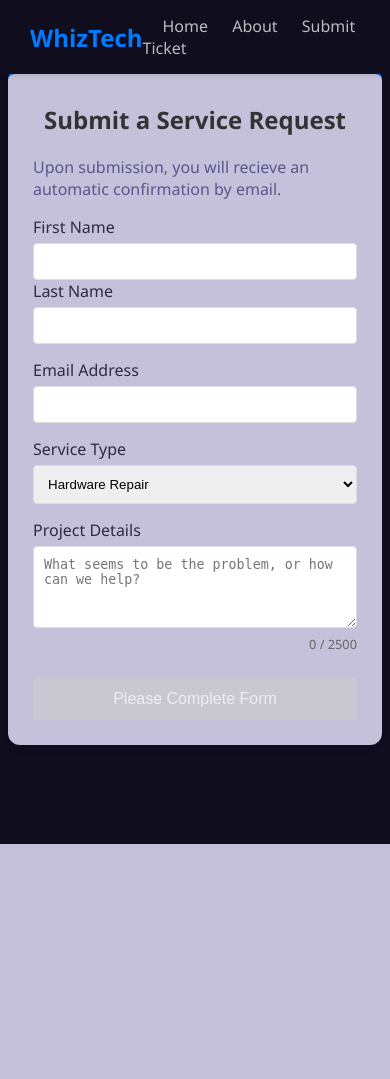
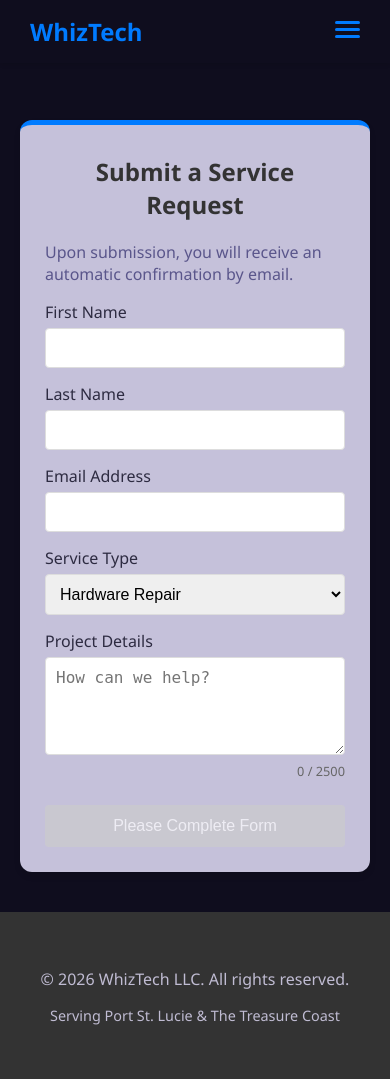
Before and after one commit to mcdanimal/whiztech-website, a Flask app: page /submit in a window 390 px wide. Before the commit the page ends 844 px from the top, so only its background shows below. Run offline with Flask 3, Linux system fonts and the light colour scheme; parts of the project's set-up code (start-up, migrations or seed data) failed here and were passed over.

Commit message:
added responsive base template and mobile menu

```diff
--- a/static/style.css
+++ b/static/style.css
@@ -1,9 +1,20 @@
 body {
     font-family: 'Segoe UI', Tahoma, Geneva, Verdana, sans-serif;
     background-color: rgb(15, 13, 30);
+    color: #c0bcd3;
+    margin: 0;
+    min-height: 100vh;
+    display: flex;
+    flex-direction: column; /* This keeps footer at bottom */
+}
+
+/* Utility to center the forms on the page */
+.center-wrapper {
     display: flex;
     justify-content: center;
-    padding-top: 50px;
+    width: 100%;
+    padding: 0 20px; /* Prevent edge touching on mobile */
+    box-sizing: border-box;
 }
 
 .form-container {
@@ -14,35 +25,17 @@ body {
     width: 100%;
     max-width: 500px;
     border-top: 5px solid #007bff;
-    margin-top: 10px;
+    margin-top: 20px;
+    margin-bottom: 40px;
 }
 
-h1 {
-    text-align: center;
-    color: #e0deec;
-    margin-bottom: 20px;
-}
+h1 { text-align: center; color: #e0deec; margin-bottom: 20px; }
+h2 { text-align: center; color: #333; margin-bottom: 20px; margin-top: 5px; }
+p { color: #c0bcd3; }
+.form-container p { color: #5a568b; } /* Specific override for light cards */
 
-h2 {
-    text-align: center;
-    color: #333;
-    margin-bottom: 20px;
-    margin-top: 5px;
-}
-
-p {
-    color: #c0bcd3;
-}
-
-.form-group {
-    margin-bottom: 15px;
-}
-
-label {
-    display: block;
-    margin-bottom: 5px;
-    color: #2d2b41;
-}
+.form-group { margin-bottom: 15px; }
+label { display: block; margin-bottom: 5px; color: #2d2b41; }
 
 input, select, textarea {
     width: 100%;
@@ -50,6 +43,7 @@ input, select, textarea {
     border: 1px solid #ddd;
     border-radius: 4px;
     box-sizing: border-box;
+    font-size: 16px; /* Prevents iOS zoom on focus */
 }
 
 button {
@@ -114,22 +82,20 @@ button:disabled {
     box-sizing: border-box;
 }
 .nav-brand { font-weight: bold; font-size: 1.5em; color: #007bff; text-decoration: none; }
-.nav-links a { margin-left: 20px; text-decoration: none; color: #bcbcbc; font-weight: 500; }
+.nav-links a { margin-left: 20px; text-decoration: none; color: #bcbcbc; font-weight: 500; transition: color 0.3s; }
 .nav-links a:hover { color: #007bff; }
 
 .hero {
-    background: linear-gradient(135deg, #007bff, #0056b3); /* Professional Blue Gradient */
+    background: linear-gradient(135deg, #007bff, #0056b3);
     color: white;
-    padding: 100px 20px 75px; /* Top padding accounts for fixed navbar */
+    padding: 150px 20px 100px;
     text-align: center;
     margin-bottom: 50px;
-    border-radius: 0 0 50% 50% / 5%; /* Subtle curve at the bottom */
+    border-radius: 0 0 50% 50% / 5%;
 }
+.hero h1 { font-size: 3.5rem; margin-bottom: 20px; }
+.hero p { font-size: 1.25rem; opacity: 0.9; max-width: 600px; margin: 0 auto 40px; color: white; }
 
-.hero h1 { color: white; font-size: 3.5rem; margin-bottom: 20px; }
-.hero p { font-size: 1.25rem; opacity: 0.9; max-width: 600px; margin: 0 auto 40px; }
-
-/* CTA Button */
 .btn-cta {
     background-color: #ffc107;
     color: #333;
@@ -172,4 +133,54 @@ button:disabled {
 .service-card p { color: #333; line-height: 1.6; }
 
 /* Footer */
-footer { background: #333; color: #aaa; text-align: center; padding: 40px 20px; margin-top: auto; }
+footer { background: #333; color: #aaa; text-align: center; padding: 40px 20px; margin-top: auto; width: 100%; box-sizing: border-box;}
+
+/* --- MOBILE MENU (Hamburger) --- */
+.menu-toggle {
+    display: none;
+    flex-direction: column;
+    cursor: pointer;
+}
+.menu-toggle span {
+    height: 3px;
+    width: 25px;
+    background: #007bff;
+    margin-bottom: 4px;
+    border-radius: 5px;
+    transition: all 0.3s;
+}
+
+@media (max-width: 768px) {
+    .menu-toggle { display: flex; }
+
+    .nav-links {
+        display: none;
+        position: absolute;
+        top: 60px; /* Navbar Height */
+        left: 0;
+        width: 100%;
+        background-color: rgb(15, 13, 30);
+        flex-direction: column;
+        align-items: center;
+        padding: 20px 0;
+        border-bottom: 2px solid #007bff;
+        box-shadow: 0 4px 6px rgba(0,0,0,0.3);
+    }
+    .nav-links.active { display: flex; }
+    .nav-links a { margin: 15px 0; font-size: 1.2rem; }
+
+    .hero h1 { font-size: 2.5rem; }
+}
+
+/* --- LAYOUT UTILITIES --- */
+/* For standard pages (About, Submit) that need space for the fixed navbar */
+.layout-standard {
+    padding-top: 100px;
+    display: block;
+}
+
+/* For the Landing Page (Home) that wants the hero section to touch the top */
+.layout-landing {
+    padding-top: 0;
+    display: block;
+}
--- /dev/null
+++ b/templates/public/base.html
@@ -0,0 +1,48 @@
+<!DOCTYPE html>
+<html lang="en">
+<head>
+    <meta charset="UTF-8">
+    <meta name="viewport" content="width=device-width, initial-scale=1.0">
+    <title>{% block title %}WhizTech{% endblock %}</title>
+    <link rel="stylesheet" href="{{ url_for('static', filename='style.css') }}">
+    {% block head %}{% endblock %}
+</head>
+<body class="{% block body_class %}layout-standard{% endblock %}">
+    <nav class="navbar">
+        <a href="/" class="nav-brand">WhizTech</a>
+
+        <div class="menu-toggle" id="mobile-menu">
+            <span></span>
+            <span></span>
+            <span></span>
+        </div>
+
+        <div class="nav-links" id="nav-links">
+            <a href="/">Home</a>
+            <a href="/about">About</a>
+            <a href="/submit">Submit Ticket</a>
+        </div>
+    </nav>
+
+    {% block content %}{% endblock %}
+
+    {% block footer %}
+    <footer>
+        <p>&copy; 2026 WhizTech LLC. All rights reserved.</p>
+        <p style="font-size: 0.9em; margin-top: 10px;">Serving Port St. Lucie & The Treasure Coast</p>
+    </footer>
+    {% endblock %}
+
+    <script>
+        const menuBtn = document.getElementById('mobile-menu');
+        const navLinks = document.getElementById('nav-links');
+
+        menuBtn.addEventListener('click', () => {
+            navLinks.classList.toggle('active');
+            menuBtn.classList.toggle('is-active');
+        });
+    </script>
+
+    {% block scripts %}{% endblock %}
+</body>
+</html>
--- a/templates/public/submit.html
+++ b/templates/public/submit.html
@@ -1,24 +1,12 @@
-<!DOCTYPE html>
-<html lang="en">
-    <head>
-        <meta charset="UTF-8">
-        <meta name="viewport" content="width=device-width, initial-scale=1.0">
-        <title>WhizTech Service Request</title>
-        <link rel="stylesheet" href="{{ url_for('static', filename='style.css') }}">
-    </head>
-    <body>
-        <nav class="navbar">
-            <a href="/" class="nav-brand">WhizTech</a>
-            <div class="nav-links">
-                <a href="/">Home</a>
-                <a href="/about">About</a>
-                <a href="/submit">Submit Ticket</a>
-            </div>
-        </nav>
+{% extends "public/base.html" %}
 
+{% block title %}WhizTech | Submit Request{% endblock %}
+
+{% block content %}
+<div class="center-wrapper">
     <div class="form-container">
         <h2>Submit a Service Request</h2>
-        <p style="color: #5a568b">Upon submission, you will recieve an automatic confirmation by email.</p>
+        <p>Upon submission, you will receive an automatic confirmation by email.</p>
 
         <form action="/submit" method="POST" id="serviceForm" novalidate>
             {{ form.csrf_token }}
@@ -27,6 +15,9 @@
                 <label for="customer_fname">First Name</label>
                 <input type="text" id="customer_fname" name="customer_fname" required>
                 <span id="fname-msg" class="validation-msg"></span>
+            </div>
+
+            <div class="form-group">
                 <label for="customer_lname">Last Name</label>
                 <input type="text" id="customer_lname" name="customer_lname" required>
                 <span id="lname-msg" class="validation-msg"></span>
@@ -50,7 +41,7 @@
 
             <div class="form-group">
                 <label for="details">Project Details</label>
-                <textarea id="details" name="details" rows="4" placeholder="What seems to be the problem, or how can we help?"></textarea>
+                <textarea id="details" name="details" rows="4" placeholder="How can we help?"></textarea>
                 <span id="char-count" class="char-counter">0 / 2500</span>
                 <span id="details-msg" class="validation-msg"></span>
             </div>
@@ -58,7 +49,10 @@
             <button type="submit" id="submitBtn" disabled>Submit Request</button>
         </form>
     </div>
+</div>
+{% endblock %}
 
+{% block scripts %}
 <script>
     const form = document.getElementById('serviceForm');
     const fnameInput = document.getElementById('customer_fname');
@@ -188,5 +182,4 @@
     validateForm();
 </script>
 
-    </body>
-    </html>
+{% endblock %}
```
Also changed, not shown: other parts of static/style.css (+13 -44 lines), templates/public/about.html (+8 -20 lines), templates/public/index.html (+9 -27 lines), templates/public/submit_success.html (+11 -22 lines). Lines whose indentation alone changed are shown as unchanged.
